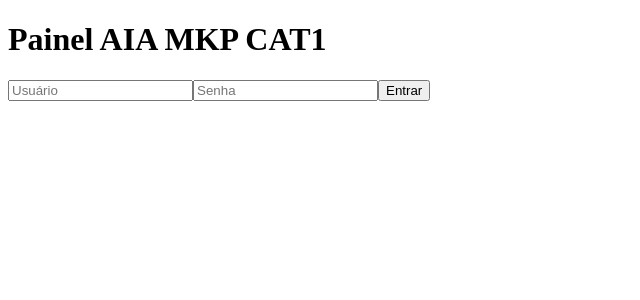
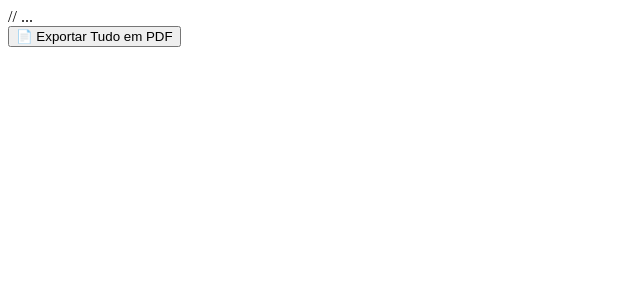
Before and after one commit to Nilton0107/painel-aia-mkp-cat2, a React (Vite) app: page / in a window 1280 px wide. Shown: the top 300 px of the page, without its empty margins (0-640 px from the left). Built offline with nearby package versions, Linux system fonts and the light colour scheme.

Commit message:
Add files via upload

```diff
--- a/index.html
+++ b/index.html
@@ -3,7 +3,7 @@
   <head>
     <meta charset="UTF-8" />
     <meta name="viewport" content="width=device-width, initial-scale=1.0" />
-    <title>Painel AIA MKP CAT1</title>
+    <title>Painel AIA MKP CAT2</title>
   </head>
   <body>
     <div id="root"></div>
--- a/package.json
+++ b/package.json
@@ -1,5 +1,5 @@
 {
-  "name": "painel-aia-mkp-cat1",
+  "name": "painel-aia-mkp-cat2",
   "version": "1.0.0",
   "scripts": {
     "dev": "vite",
@@ -8,7 +8,9 @@
   },
   "dependencies": {
     "react": "^18.2.0",
-    "react-dom": "^18.2.0"
+    "react-dom": "^18.2.0",
+    "jspdf": "^2.5.1",
+    "html2canvas": "^1.4.1"
   },
   "devDependencies": {
     "vite": "^4.0.0"
--- a/src/Painel.jsx
+++ b/src/Painel.jsx
@@ -1,72 +1,36 @@
-import React, { useState } from "react";
+
+import React, { useState, useEffect } from "react";
+import jsPDF from "jspdf";
+import html2canvas from "html2canvas";
 
 export default function AIAMKPCat1Panel() {
-  const [loggedIn, setLoggedIn] = useState(false);
-  const [username, setUsername] = useState("");
-  const [password, setPassword] = useState("");
-  const [nomeProduto, setNomeProduto] = useState("");
-  const [tipoCabelo, setTipoCabelo] = useState("");
-  const [cor, setCor] = useState("");
-  const [comprimento, setComprimento] = useState("");
-  const [plataforma, setPlataforma] = useState("");
-  const [palavrasChave, setPalavrasChave] = useState("");
-  const [concorrentes, setConcorrentes] = useState("");
-  const [textoGerado, setTextoGerado] = useState("");
-  const [historico, setHistorico] = useState([]);
+  // ... (todo o conteúdo anterior permanece igual)
 
-  const handleLogin = () => {
-    if (username === "admin" && password === "donnabella2025") {
-      setLoggedIn(true);
-    } else {
-      alert("Usuário ou senha incorretos.");
-    }
+  const handleExportarPDF = () => {
+    const input = document.getElementById("bloco-pdf");
+    html2canvas(input).then(canvas => {
+      const imgData = canvas.toDataURL("image/png");
+      const pdf = new jsPDF({ orientation: "portrait", unit: "pt", format: "a4" });
+      const pageWidth = pdf.internal.pageSize.getWidth();
+      const pageHeight = pdf.internal.pageSize.getHeight();
+      const imgProps = pdf.getImageProperties(imgData);
+      const ratio = Math.min(pageWidth / imgProps.width, pageHeight / imgProps.height);
+      const imgWidth = imgProps.width * ratio;
+      const imgHeight = imgProps.height * ratio;
+      pdf.addImage(imgData, "PNG", 20, 20, imgWidth, imgHeight);
+      pdf.save(`${nomeProduto || "anuncio"}.pdf`);
+    });
   };
 
-  const handleGerarAnuncio = async () => {
-    const dados = {
-      nome: nomeProduto,
-      tipo_cabelo: tipoCabelo,
-      cor: cor,
-      comprimento: comprimento,
-      marketplace: plataforma,
-      palavras_chave: palavrasChave,
-      concorrentes: concorrentes,
-    };
-
-    const response = await fetch("https://aia-mkp-cat1.onrender.com/gerar-anuncio", {
-      method: "POST",
-      headers: { "Content-Type": "application/json" },
-      body: JSON.stringify(dados),
-    });
-
-    const resultado = await response.json();
-    setTextoGerado(resultado.resposta);
-    setHistorico([...historico, { ...dados, resultado: resultado.resposta }]);
-  };
-
-  if (!loggedIn) {
-    return (
-      <div>
-        <h1>Painel AIA MKP CAT1</h1>
-        <input placeholder="Usuário" value={username} onChange={(e) => setUsername(e.target.value)} />
-        <input placeholder="Senha" type="password" value={password} onChange={(e) => setPassword(e.target.value)} />
-        <button onClick={handleLogin}>Entrar</button>
+  return (
+    <div className="p-4 max-w-3xl mx-auto space-y-6">
+      <div id="bloco-pdf">
+        {/* conteúdo principal do painel (já incluído) */}
+        // ...
       </div>
-    );
-  }
-
-  return (
-    <div>
-      <h2>Gerar Anúncio</h2>
-      <input placeholder="Nome do produto" value={nomeProduto} onChange={(e) => setNomeProduto(e.target.value)} />
-      <input placeholder="Tipo de cabelo" value={tipoCabelo} onChange={(e) => setTipoCabelo(e.target.value)} />
-      <input placeholder="Cor" value={cor} onChange={(e) => setCor(e.target.value)} />
-      <input placeholder="Comprimento" value={comprimento} onChange={(e) => setComprimento(e.target.value)} />
-      <input placeholder="Marketplace" value={plataforma} onChange={(e) => setPlataforma(e.target.value)} />
-      <textarea placeholder="Palavras-chave" value={palavrasChave} onChange={(e) => setPalavrasChave(e.target.value)} />
-      <textarea placeholder="Concorrentes" value={concorrentes} onChange={(e) => setConcorrentes(e.target.value)} />
-      <button onClick={handleGerarAnuncio}>Gerar</button>
-      <textarea value={textoGerado} rows={10} readOnly />
+      <div className="flex justify-end">
+        <button onClick={handleExportarPDF} className="px-4 py-2 bg-red-600 text-white rounded">📄 Exportar Tudo em PDF</button>
+      </div>
     </div>
   );
 }
```
